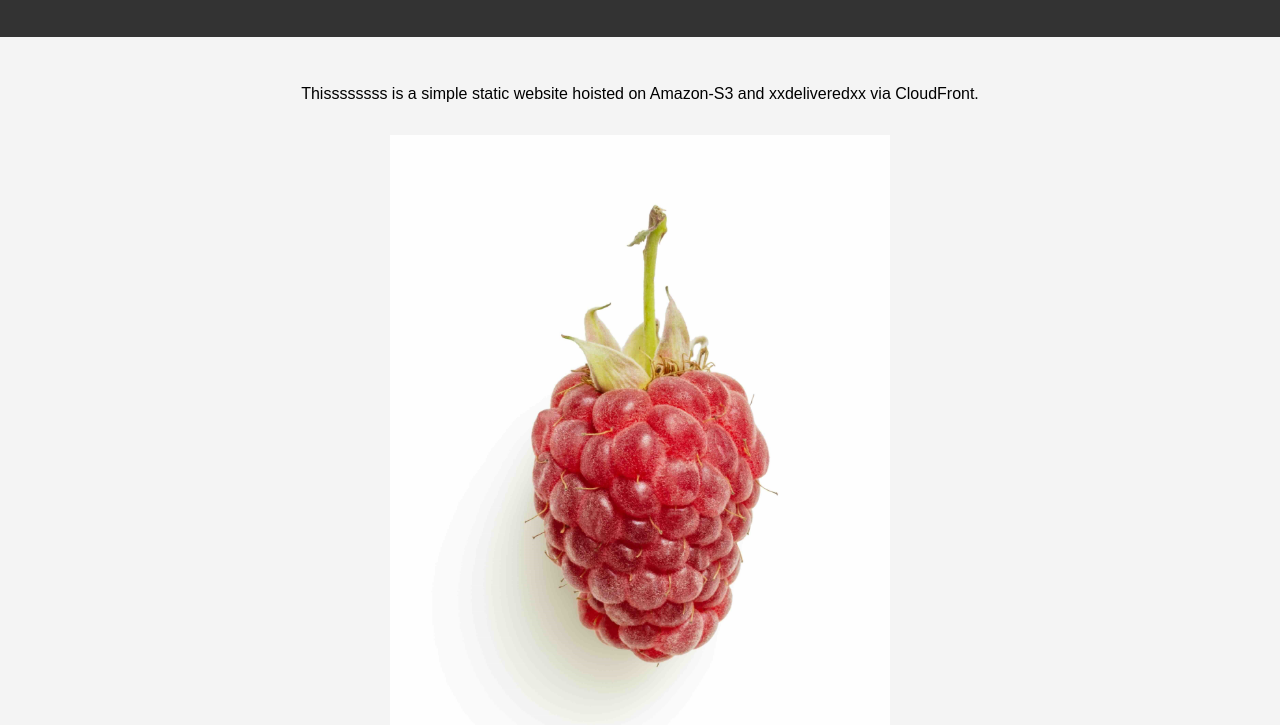
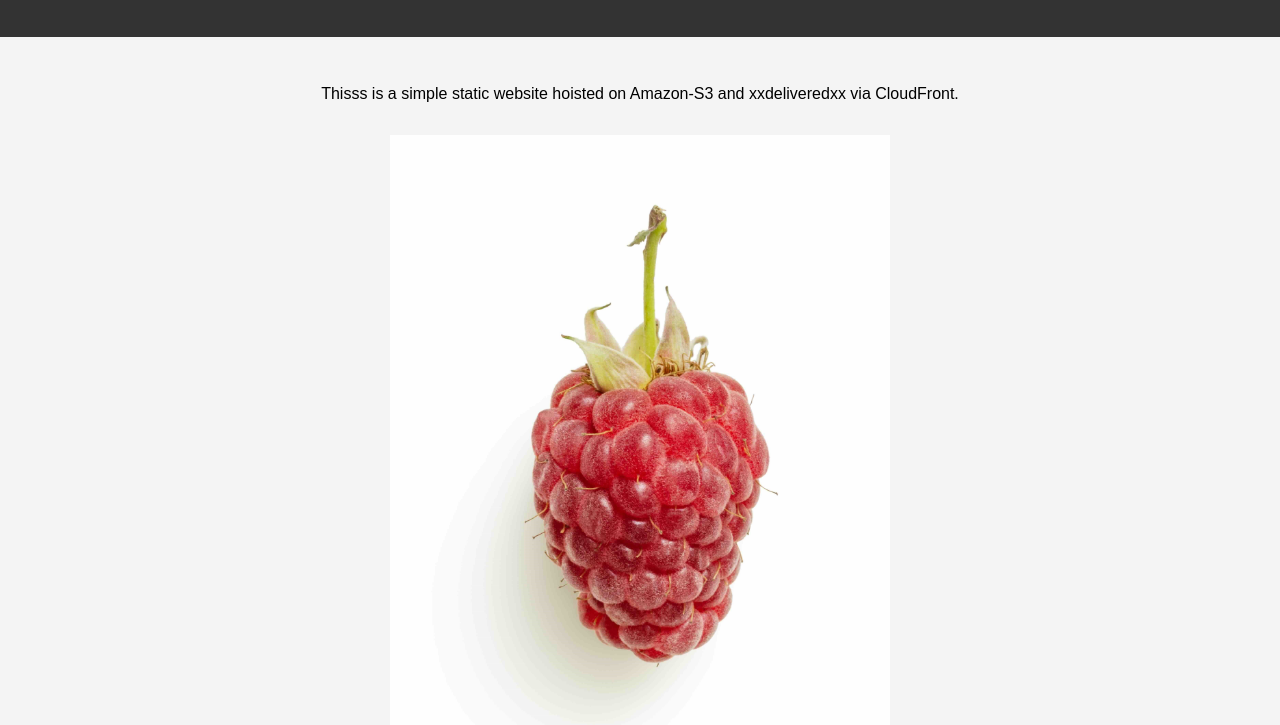
Before and after one commit to SkSingh07/aws, a plain HTML site: page index.html in a window 1280 px wide. Shown: the part 75-800 px from the top of the page. Drawn offline with Linux system fonts and the light colour scheme.

Commit message:
Initial commit

```diff
--- a/index.html
+++ b/index.html
@@ -11,7 +11,7 @@
         <h1>Welcome to My Static Website</h1>
     </header>
     <main>
-        <p>Thissssssss is a simple static website hoisted on Amazon-S3 and xxdeliveredxx via CloudFront.</p>
+        <p>Thisss is a simple static website hoisted on Amazon-S3 and xxdeliveredxx via CloudFront.</p>
         <img src="image.jpg" alt="Sample Image" width="500" height="500">
     </main>
     <footer>
```
